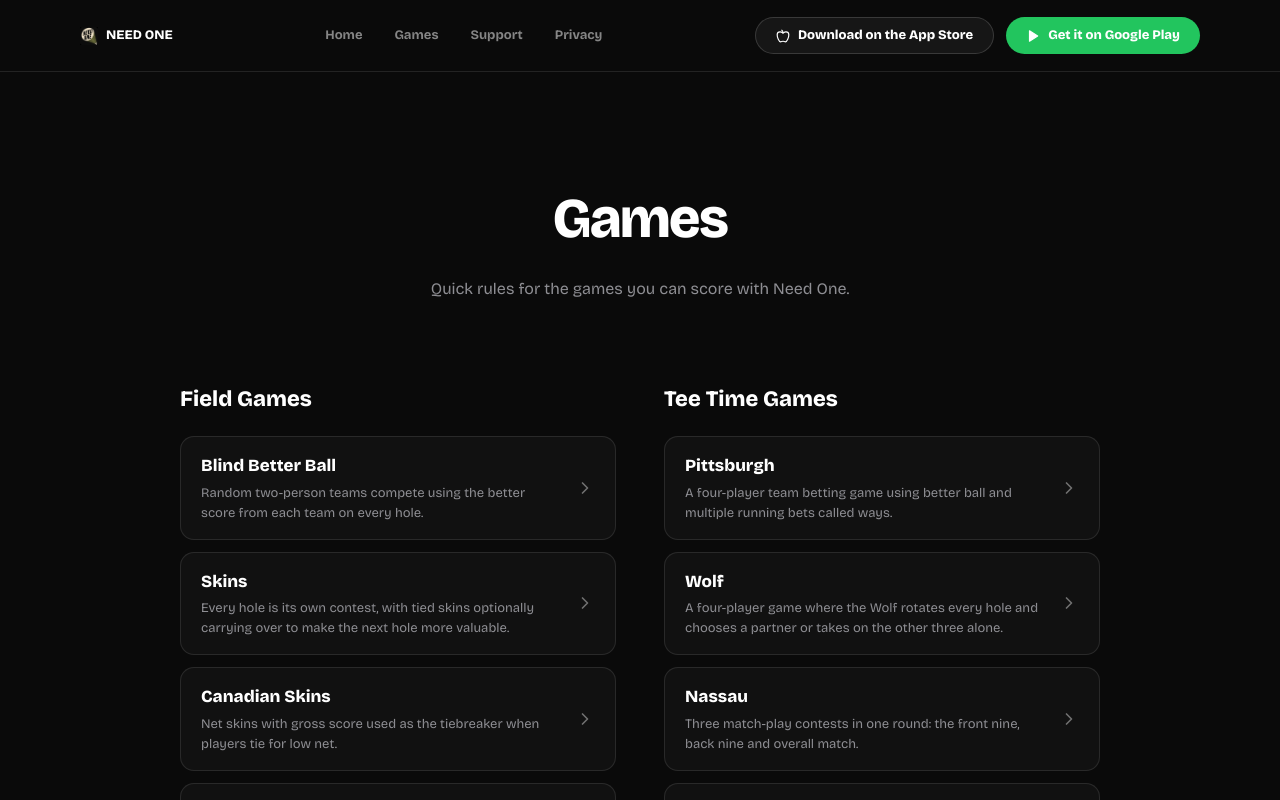
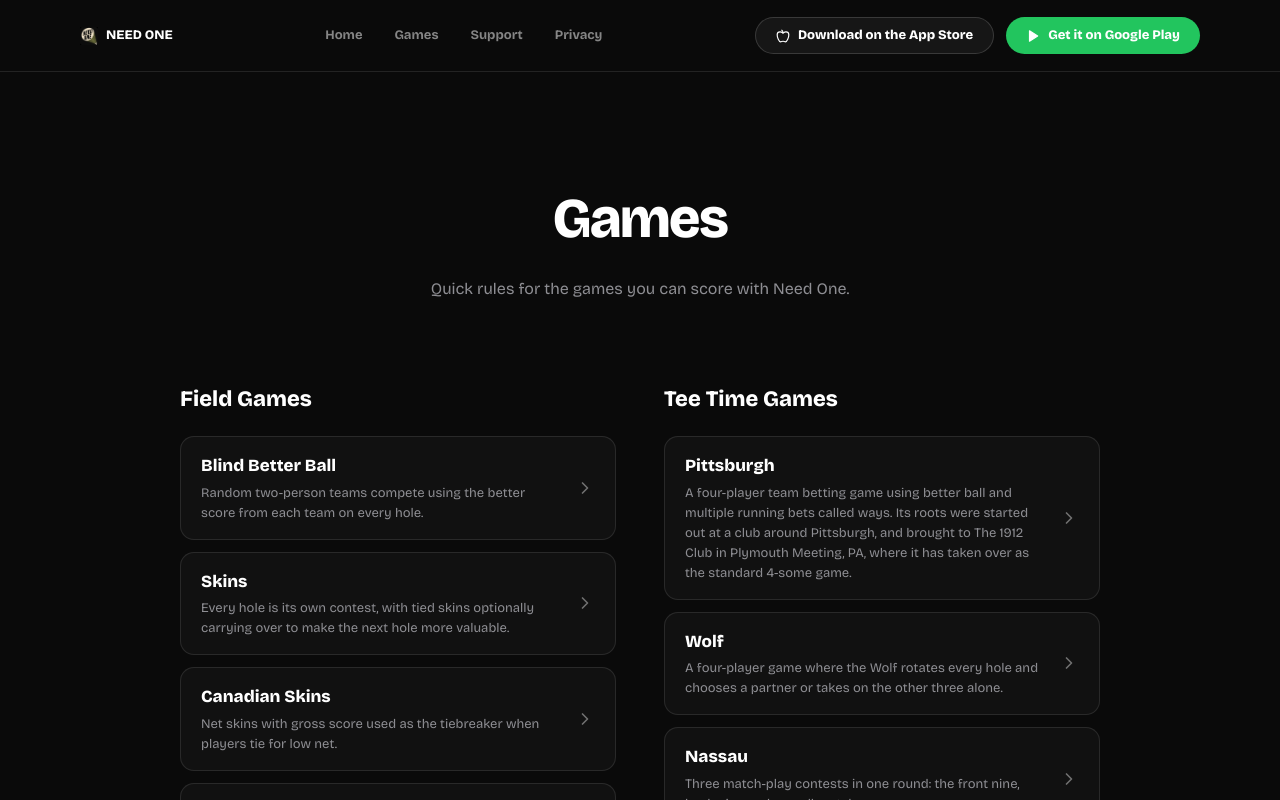
Before and after one commit to mdanieledcg-pixel/needone-website, a React (Vite) app: page /games in a window 1280 px wide. Shown: the top 800 px of the page. Built offline with nearby package versions, Linux system fonts and the light colour scheme.

Commit message:
Update Pittsburgh summart

```diff
--- a/src/data/gameRules.ts
+++ b/src/data/gameRules.ts
@@ -103,7 +103,7 @@
     name: "Pittsburgh",
     category: "Tee Time Game",
     summary:
-      "A four-player team betting game using better ball and multiple running bets called ways.",
+      "A four-player team betting game using better ball and multiple running bets called ways. Its roots were started out at a club around Pittsburgh, and brought to The 1912 Club in Plymouth Meeting, PA, where it has taken over as the standard 4-some game.",
     rules: [
       "Pittsburgh is a high-action four-player betting game played between two fixed teams of two. The game uses net better ball along with multiple running bets called ways. Several ways can be open at the same time, so the game can change quickly.",
       "Split the foursome into two fixed teams of two. Both players play their own ball, and the lower net score between the partners becomes the team's score for the hole. Before teeing off, the group can agree on a value for each way, such as $5 per way.",
```
